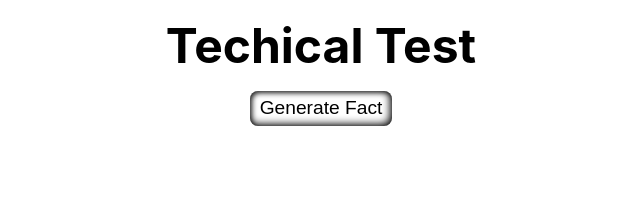
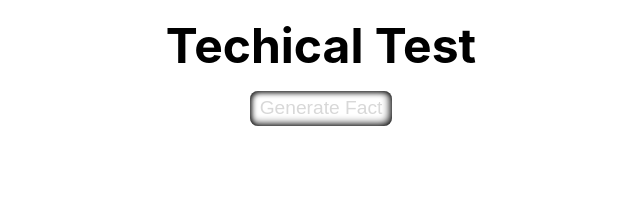
Before and after one commit to Jaco25PL/API-Management, a React (Vite) app: page / in a window 1280 px wide. Shown: the top 208 px of the page, without its empty margins (319-959 px from the left). Built offline with nearby package versions, Linux system fonts and the light colour scheme.

Commit message:
Custom hooks and modularization

```diff
--- a/src/App.css
+++ b/src/App.css
@@ -13,6 +13,7 @@
 .btn{
   font-size: 1.2rem;
   background-color: transparent;
+  color: #d8d8d8;
   outline: none;
   border: none;
   padding: .4rem .6rem;
@@ -21,28 +22,19 @@
   -moz-border-radius: .5rem;
   -ms-border-radius: .5rem;
   -o-border-radius: .5rem;
-  /*box-shadow: .1rem .1rem .5rem #7c7c7c, inset .1rem .1rem .5rem #000;
-  */box-shadow: inset -.1rem -.1rem .5rem #000, inset .1rem .1rem .3rem #464646 ;
-  transition: color ease-in-out .1s;
-  transition: all ease-in-out .2s;
-  -webkit-transition: all ease-in-out .2s;
-  -moz-transition: all ease-in-out .2s;
-  -ms-transition: all ease-in-out .2s;
-  -o-transition: all ease-in-out .2s;
+  box-shadow: inset -.1rem -.1rem .5rem #000, inset .1rem .1rem .3rem #464646 ;
+  cursor: pointer;
 }
 
 .btn:hover{
-  box-shadow: .1rem .1rem .5rem #000, inset .1rem .1rem .3rem #464646 ;
-}
-
-.btn:active{
-  box-shadow: inset -.1rem -.1rem .5rem #000, inset .1rem .1rem .3rem #000 ;
+  color: #acacac;
+  box-shadow: .2rem .2rem .5rem #393939, -.2rem -.2rem .3rem #393939 ,inset -.2rem -.2rem .5rem #151515, inset .2rem .2rem .3rem #151515 ;
 }
 .content-container{
   display: flex;
   flex-direction: column;
   align-items: center;
-  gap: 2rem;
+  gap: 1rem;
 }
 
 .content-fact{
@@ -52,6 +44,7 @@
   font-size: 1.5rem;
   text-align: center;
   min-height: 8rem;
+  margin-bottom: 1rem;
 }
 
 .content-img-container{
--- a/src/App.tsx
+++ b/src/App.tsx
@@ -1,38 +1,13 @@
 import './App.css'
-import { useState } from 'react'
-import { fetchFact } from './services/fetchFact'
-import { fetchImage } from './services/fetchImage'
 import { Content } from './components/Content'
+import { useGetFactCat } from './hooks/useGetFactCat'
 
 export default function App () {
 
-    const [ newFact , setNewFact ] = useState<string>()
-    const [ newImgId , setNewImgId ] = useState<string>()
-    const [ word , setWord ] = useState<string>()
-    const [ isLoading , setIsLoading ] = useState<boolean>(false)
-
-    const updateFact = async () => {
-
-        try {
-            setIsLoading(true)
-
-            const { fact, slicedFact } = await fetchFact()
-            setNewFact(fact)
-            setWord(slicedFact)
-
-            if(slicedFact){
-                await fetchImage({word}).then(setNewImgId)
-            }
-
-        } catch (error) {
-            console.error('Error fetching data. ' , error)
-        } finally {
-            setIsLoading(false)
-        }
-    }
+    const { newFact , newImgId , word , isLoading , updateFactAndCat } = useGetFactCat()
 
     const handleCat = () => {
-        updateFact()
+        updateFactAndCat()
     }
 
     return (
--- a/src/components/Content.tsx
+++ b/src/components/Content.tsx
@@ -1,3 +1,5 @@
+const IMAGE_API = "https://cataas.com/cat"
+
 interface Props {
     word?: string
     newImgId?: string
@@ -15,7 +17,7 @@ export function Content ({ word , newImgId , newFact, isLoading }: Props) {
                     <div>
                         <p className='content-fact'>{newFact}</p>
                         <div className='content-img-container'>
-                            <img className='content-img' src={`https://cataas.com/cat/${newImgId}/says/${word}?fontColor=red`} alt={newFact} />
+                            <img className='content-img' src={`${IMAGE_API}/${newImgId}/says/${word}?fontColor=red`} alt={newFact} />
                         </div>
                     </div>
                 ))
--- /dev/null
+++ b/src/hooks/useGetFactCat.ts
@@ -0,0 +1,38 @@
+import { useState } from 'react'
+import { fetchFact } from '../services/fetchFact'
+import { fetchImage } from '../services/fetchImage'
+
+export function useGetFactCat () {
+
+    const [ newFact , setNewFact ] = useState<string>()
+    const [ newImgId , setNewImgId ] = useState<string>()
+    const [ word , setWord ] = useState<string>()
+    const [ isLoading , setIsLoading ] = useState<boolean>(false)
+
+    const updateFactAndCat = async () => {
+        try {
+            setIsLoading(true)
+
+            const { fact, slicedFact } = await fetchFact()
+            setNewFact(fact)
+            setWord(slicedFact)
+
+            if(slicedFact){
+                await fetchImage().then(setNewImgId)
+            }
+
+        } catch (error) {
+            console.error('Error fetching data. ' , error)
+        } finally {
+            setIsLoading(false)
+        }
+    }
+
+    return {
+        newFact,
+        newImgId,
+        word,
+        isLoading,
+        updateFactAndCat
+    }
+}
--- a/src/services/fetchFact.ts
+++ b/src/services/fetchFact.ts
@@ -12,7 +12,7 @@ export async function fetchFact (): Promise<Response> {
 
         const data: Response = await response.json()
 
-        const fact = data.fact
+        const { fact } = data
         const slicedFact = fact.split(' ', 3).join(' ')
 
         return {
--- a/src/services/fetchImage.ts
+++ b/src/services/fetchImage.ts
@@ -1,13 +1,9 @@
 const IMAGE_API = "https://cataas.com/cat"
 
-type Props = {
-    word?: string
-}
-
-export async function fetchImage ({ word }: Props) {
+export async function fetchImage () {
 
     try {
-        const response = await fetch(`${IMAGE_API}/says/${word}?json=true`)
+        const response = await fetch(`${IMAGE_API}?json=true`)
         if(!response.ok) throw new Error(`Error fetching data. Status: ${response.status}`)
 
         const data = await response.json()
@@ -18,5 +14,4 @@ export async function fetchImage ({ word }: Props) {
         console.error("Error fetching data", error)
         throw error
     }
-
 }
```
